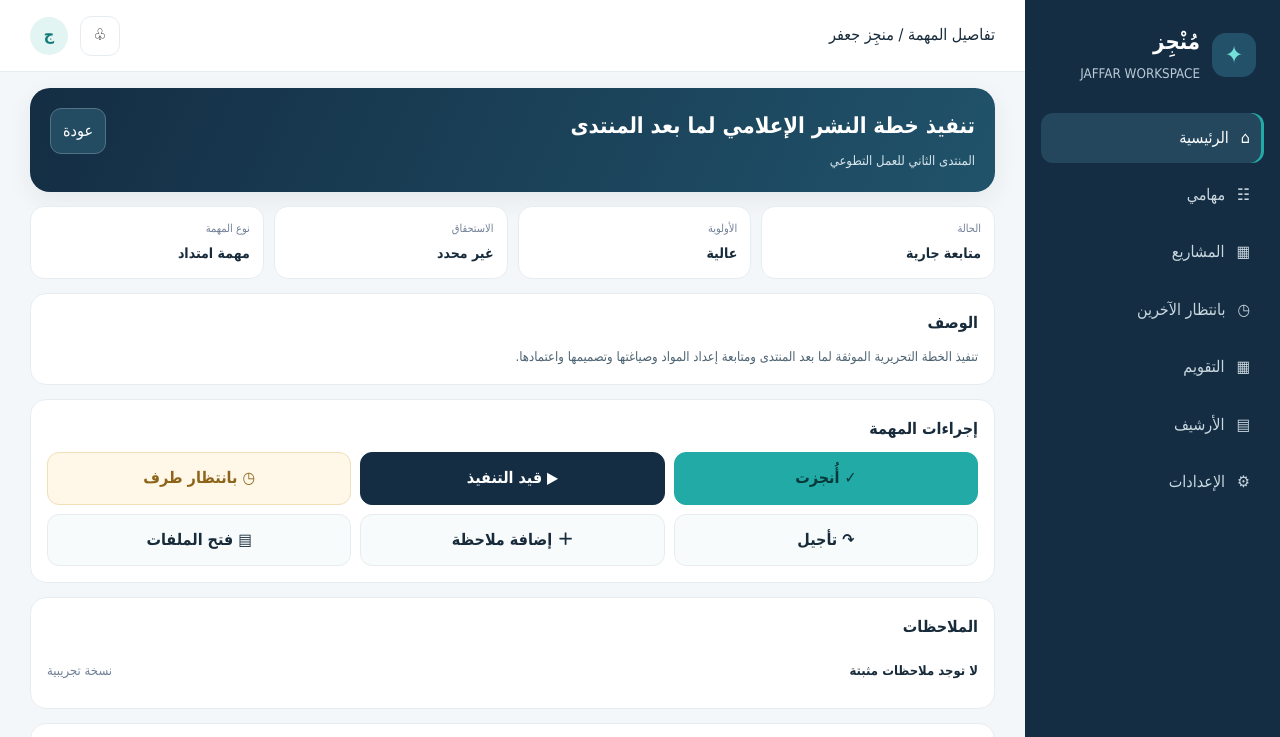
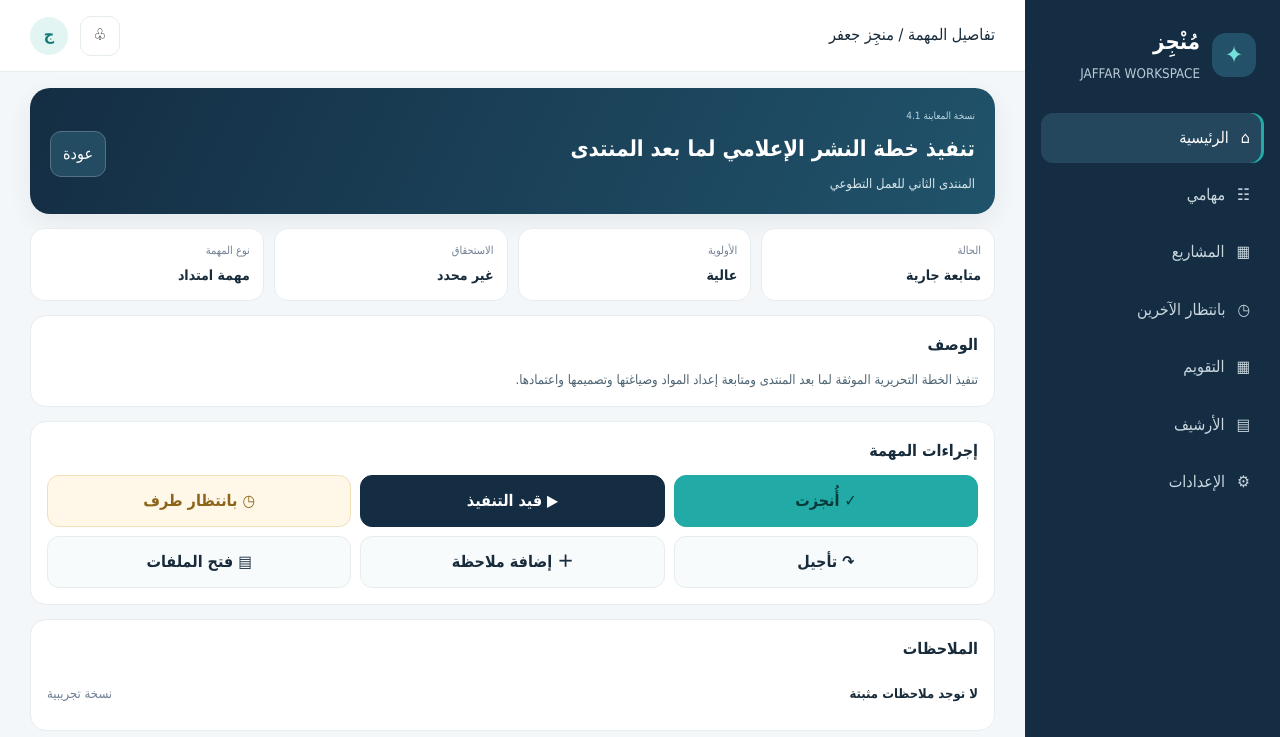
Before and after one commit to jaffernasheet/munjez-jaafar-preview, a plain HTML site: page index.html in a window 1280 px wide. Both pictures are taken after a click on the element 722 px from the left and 1094 px from the top of the page. Shown: the top 737 px of the page. Drawn offline with Linux system fonts and the light colour scheme.

Commit message:
إضافة علامة إصدار ومنع التخزين المؤقت للمعاينة

```diff
--- a/index.html
+++ b/index.html
@@ -4,6 +4,9 @@
 <meta charset="utf-8">
 <meta name="viewport" content="width=device-width, initial-scale=1">
 <meta name="theme-color" content="#142d43">
+<meta http-equiv="Cache-Control" content="no-cache, no-store, must-revalidate">
+<meta http-equiv="Pragma" content="no-cache">
+<meta http-equiv="Expires" content="0">
 <title>مُنْجِز جعفر | مركز إدارة الأعمال</title>
 <style>
 :root{--navy:#142d43;--navy2:#1d4057;--teal:#21aaa6;--teal-soft:#e3f5f3;--ink:#172b3b;--muted:#718096;--line:#e6edf1;--bg:#f4f7f9;--white:#fff;--amber:#b7791f;--shadow:0 8px 24px rgba(18,45,67,.07)}
@@ -55,7 +58,7 @@
   <section class="page" id="page-task-detail">
   <div class="task-detail">
    <div class="task-hero">
-    <div class="task-hero-top">
+    <div style="font-size:10px;color:#b9d5df;margin-bottom:6px">نسخة المعاينة 4.1</div><div class="task-hero-top">
       <div><h2 id="detailTitle">استكمال أرشيف التغطية الإعلامية</h2><p id="detailProject">المنتدى الثاني للعمل التطوعي</p></div>
       <button class="back-btn" onclick="go('home')">عودة</button>
     </div>
```
